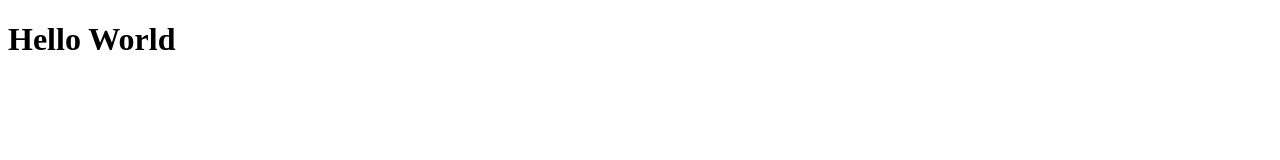
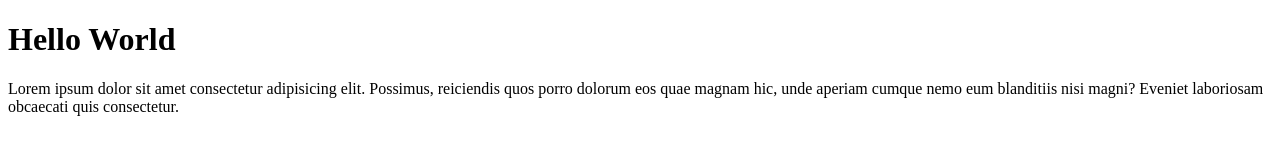
Before and after one commit to andre-febri/website-Hello-World, a plain HTML site: page index.html in a window 1280 px wide. Drawn offline with Linux system fonts and the light colour scheme.

Commit message:
revisi tambah paragraf

```diff
--- a/index.html
+++ b/index.html
@@ -7,5 +7,6 @@
 </head>
 <body>
     <h1>Hello World</h1>
+    <p>Lorem ipsum dolor sit amet consectetur adipisicing elit. Possimus, reiciendis quos porro dolorum eos quae magnam hic, unde aperiam cumque nemo eum blanditiis nisi magni? Eveniet laboriosam obcaecati quis consectetur.</p>
 </body>
 </html>
```
